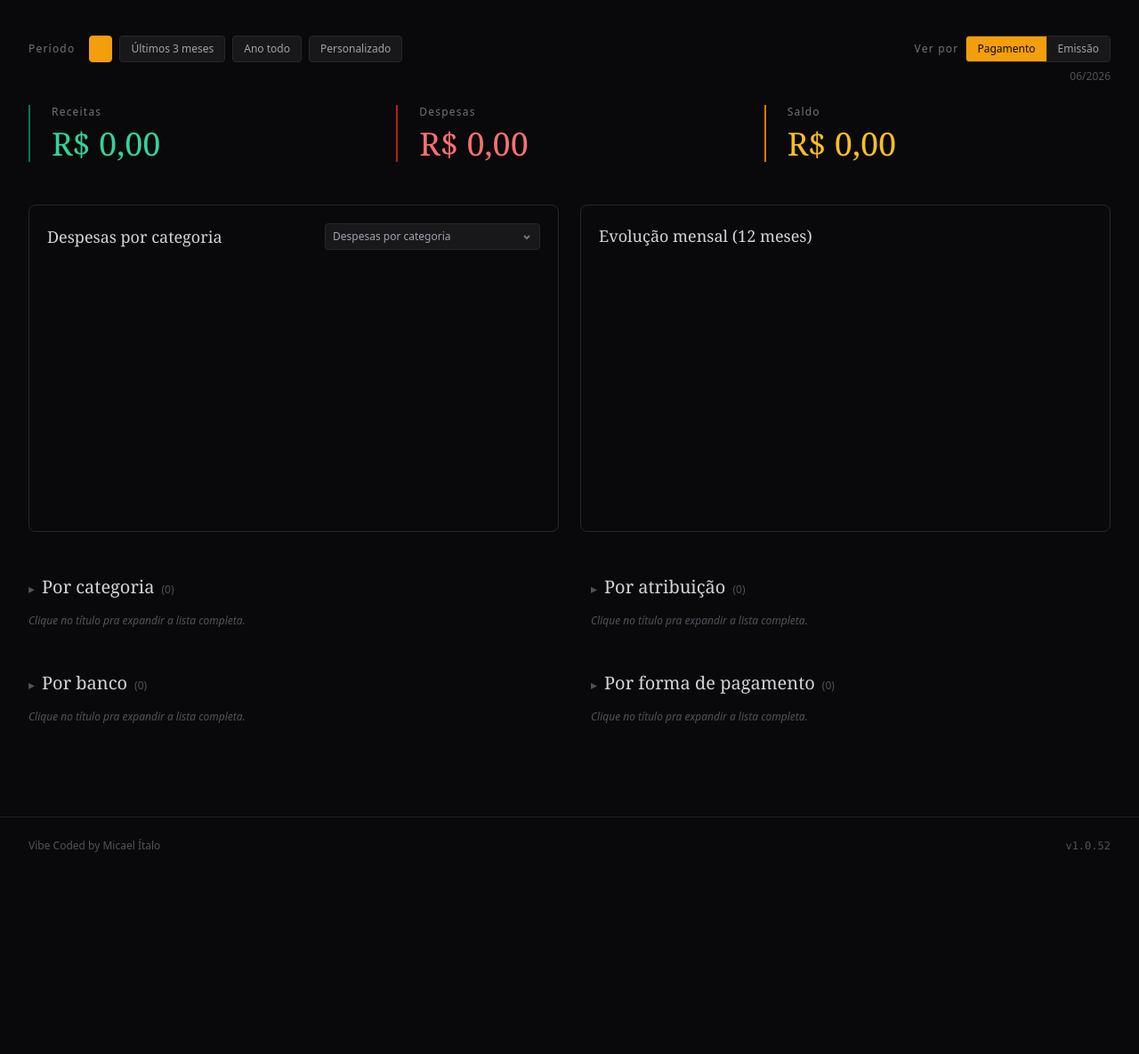
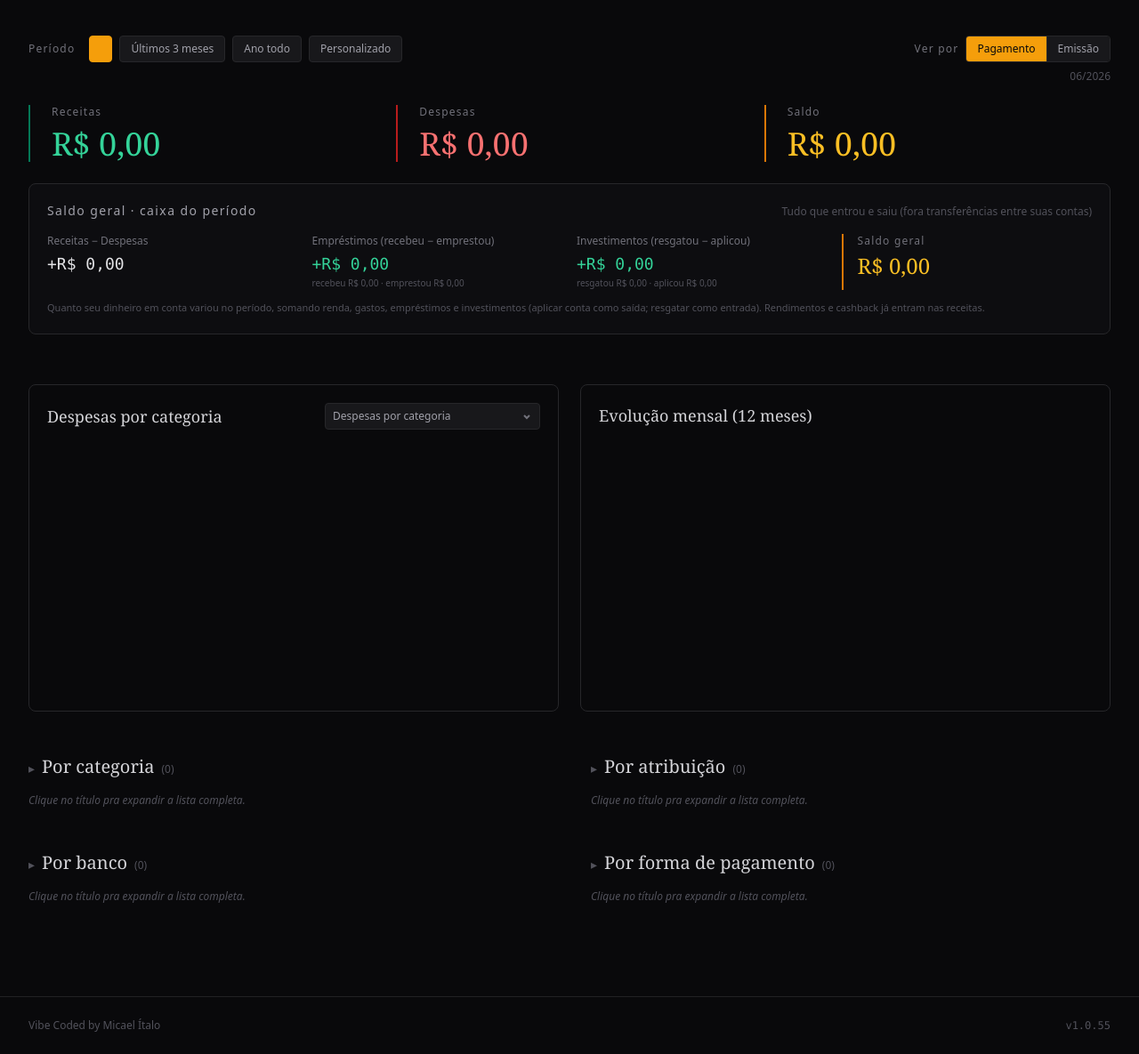
Before and after one commit to ImContradiction9/nexum, a FastAPI app: page / in a window 1280 px wide. Shown: the part 87-1272 px from the top of the page at 89% size. Before the commit the page ends 1045 px from the top, so only its background shows below. Run offline with FastAPI, Linux system fonts and the light colour scheme; data comes from the database, SQL or seed files in the repository; data that the repository does not hold is empty; a map, chart or similar area stays blank; some libraries are stand-ins or nearby versions.

Commit message:
1.0.55: dashboard robusto contra data fora de range + housekeeping
- dashboard: blinda o calculo do periodo anterior contra OverflowError
  (periodo comecando perto de 0001-01-01 estourava timedelta e dava 500);
  agora apenas omite o comparativo, sem quebrar. + teste de regressao.
- Inclui o trabalho ja publicado nas releases 1.0.53/1.0.54 que estava na
  working tree sem commit: saldo geral no dashboard, no-store na SPA para
  evitar tela em cache, botao unico "Atualizar agora", export xlsx.

Co-Authored-By: Claude Opus 4.8 <noreply@anthropic.com>

```diff
--- a/app/__init__.py
+++ b/app/__init__.py
@@ -1,2 +1,2 @@
 """Nexum — app local de gestão financeira."""
-__version__ = "1.0.52"
+__version__ = "1.0.55"
--- a/app/main.py
+++ b/app/main.py
@@ -94,4 +94,8 @@ async def _controle_rede(request: Request, call_next):
 # ===========================================================
 @app.get("/", response_class=HTMLResponse)
 def home(request: Request):
-    return templates.TemplateResponse(request, "index.html", {"v": BOOT_TIMESTAMP})
+    # no-store: a janela nativa (WebView2) não pode servir uma versão em cache da
+    # SPA — senão pode mostrar dados/tela "velhos" após atualizar ou reimportar.
+    resp = templates.TemplateResponse(request, "index.html", {"v": BOOT_TIMESTAMP})
+    resp.headers["Cache-Control"] = "no-store, no-cache, must-revalidate, max-age=0"
+    return resp
--- a/app/static/app.js
+++ b/app/static/app.js
@@ -334,9 +334,18 @@ function financeiro() {
       } finally { this.verificandoUpdate = false; }
     },
 
+    // Abre a página da release no GitHub (fallback pra baixar/instalar manual).
+    abrirGithubUpdate() {
+      if (this.appUpdate.url_release) window.open(this.appUpdate.url_release, '_blank');
+    },
+
     async instalarAtualizacao(opts = {}) {
+      // Sem app instalado (.exe) não dá pra auto-instalar → leva pro GitHub.
       if (!this.appUpdate.instalado) {
-        if (!opts.auto) this.notificar('Auto-instalação só no app instalado (.exe).', 'erro');
+        if (!opts.auto) {
+          this.notificar('Baixe a nova versão no GitHub e instale por cima (seus dados ficam).', 'ok');
+          this.abrirGithubUpdate();
+        }
         return;
       }
       // No modo automático (início do app) não pergunta nada — só avisa.
@@ -353,12 +362,15 @@ function financeiro() {
                          'backup do banco feito. O Nexum vai reabrir em instantes.', 'ok');
           // O servidor encerra logo após responder; a página vai cair — normal.
         } else {
+          // Auto-instalação falhou (download/permite) → oferece o GitHub.
           const d = await r.json().catch(() => ({}));
-          this.notificar(d.detail || 'Falha ao atualizar', 'erro');
           this.instalandoUpdate = false;
-        }
-      } catch (e) {
-        // Conexão caiu = o app fechou pra atualizar. Esperado.
+          this.notificar((d.detail || 'Não consegui atualizar automaticamente') +
+                         ' — abrindo o GitHub pra baixar manual.', 'erro');
+          if (!opts.auto) this.abrirGithubUpdate();
+        }
+      } catch (e) {
+        // Conexão caiu = o app fechou pra atualizar. Esperado (sucesso).
         this.notificar('Atualizando… aguarde o Nexum reabrir.', 'ok');
       }
     },
--- a/app/templates/index.html
+++ b/app/templates/index.html
@@ -50,14 +50,12 @@
            class="underline text-amber-300/80 hover:text-amber-200">Ver notas</a>
       </div>
       <div class="flex items-center gap-2">
-        <button x-show="appUpdate.instalado" @click="instalarAtualizacao()"
+        <button @click="instalarAtualizacao()"
                 :disabled="instalandoUpdate"
                 class="px-3 py-1.5 rounded bg-amber-500 text-zinc-950 font-medium hover:bg-amber-400 disabled:opacity-50">
           <span x-show="!instalandoUpdate">Atualizar agora</span>
           <span x-show="instalandoUpdate">Atualizando…</span>
         </button>
-        <a x-show="!appUpdate.instalado && appUpdate.url_release" :href="appUpdate.url_release" target="_blank"
-           class="px-3 py-1.5 rounded bg-amber-500 text-zinc-950 font-medium hover:bg-amber-400">Baixar</a>
         <button x-show="!instalandoUpdate" @click="updateDispensado = true"
                 class="px-2 py-1.5 text-amber-200/60 hover:text-amber-200" title="Dispensar">✕</button>
       </div>
@@ -230,6 +228,47 @@
         </div>
       </div>
       </div>
+    </div>
+
+    <!-- Saldo geral (caixa): considera tudo — receitas, despesas, empréstimos, investimentos -->
+    <div x-show="dashboard.saldo_geral !== undefined" class="border border-zinc-800 rounded-lg p-5 mb-8 bg-zinc-900/30">
+      <div class="flex items-baseline justify-between mb-4">
+        <h3 class="text-sm tracking-widest text-zinc-400">Saldo geral · caixa do período</h3>
+        <span class="text-xs text-zinc-600">Tudo que entrou e saiu (fora transferências entre suas contas)</span>
+      </div>
+      <div class="grid grid-cols-2 md:grid-cols-4 gap-4">
+        <div>
+          <div class="text-xs text-zinc-500 mb-1">Receitas − Despesas</div>
+          <div class="font-mono text-lg" :class="dashboard.saldo >= 0 ? 'text-zinc-200' : 'text-red-400'"
+               x-text="(dashboard.saldo >= 0 ? '+' : '') + brl(dashboard.saldo)"></div>
+        </div>
+        <div>
+          <div class="text-xs text-zinc-500 mb-1">Empréstimos (recebeu − emprestou)</div>
+          <div class="font-mono text-lg"
+               :class="(dashboard.fluxo_emprestimos?.liquido ?? 0) >= 0 ? 'text-emerald-400' : 'text-red-400'"
+               x-text="((dashboard.fluxo_emprestimos?.liquido ?? 0) >= 0 ? '+' : '') + brl(dashboard.fluxo_emprestimos?.liquido ?? 0)"></div>
+          <div class="text-[10px] text-zinc-600"
+               x-text="'recebeu ' + brl(dashboard.fluxo_emprestimos?.recebido ?? 0) + ' · emprestou ' + brl(dashboard.fluxo_emprestimos?.concedido ?? 0)"></div>
+        </div>
+        <div>
+          <div class="text-xs text-zinc-500 mb-1">Investimentos (resgatou − aplicou)</div>
+          <div class="font-mono text-lg"
+               :class="(dashboard.fluxo_investimentos?.liquido ?? 0) >= 0 ? 'text-emerald-400' : 'text-red-400'"
+               x-text="((dashboard.fluxo_investimentos?.liquido ?? 0) >= 0 ? '+' : '') + brl(dashboard.fluxo_investimentos?.liquido ?? 0)"></div>
+          <div class="text-[10px] text-zinc-600"
+               x-text="'resgatou ' + brl(dashboard.fluxo_investimentos?.resgatado ?? 0) + ' · aplicou ' + brl(dashboard.fluxo_investimentos?.aplicado ?? 0)"></div>
+        </div>
+        <div class="border-l-2 border-amber-600 pl-4">
+          <div class="text-xs tracking-widest text-zinc-500 mb-1">Saldo geral</div>
+          <div class="font-serif text-2xl font-medium"
+               :class="(dashboard.saldo_geral ?? 0) >= 0 ? 'text-amber-400' : 'text-red-400'"
+               x-text="brl(dashboard.saldo_geral ?? 0)"></div>
+        </div>
+      </div>
+      <p class="text-[11px] text-zinc-600 mt-3">
+        Quanto seu dinheiro em conta variou no período, somando renda, gastos, empréstimos e investimentos
+        (aplicar conta como saída; resgatar como entrada). Rendimentos e cashback já entram nas receitas.
+      </p>
     </div>
 
     <!-- Linha secundária: breakdown (Essenciais + Discricionárias + Investido) -->
```
Also changed, not shown: app/routers/dashboard.py (+49 -5 lines), tests/test_regime_pagamento.py (+17 -0 lines), tests/test_saldo_geral.py (added, +44 -0 lines).
